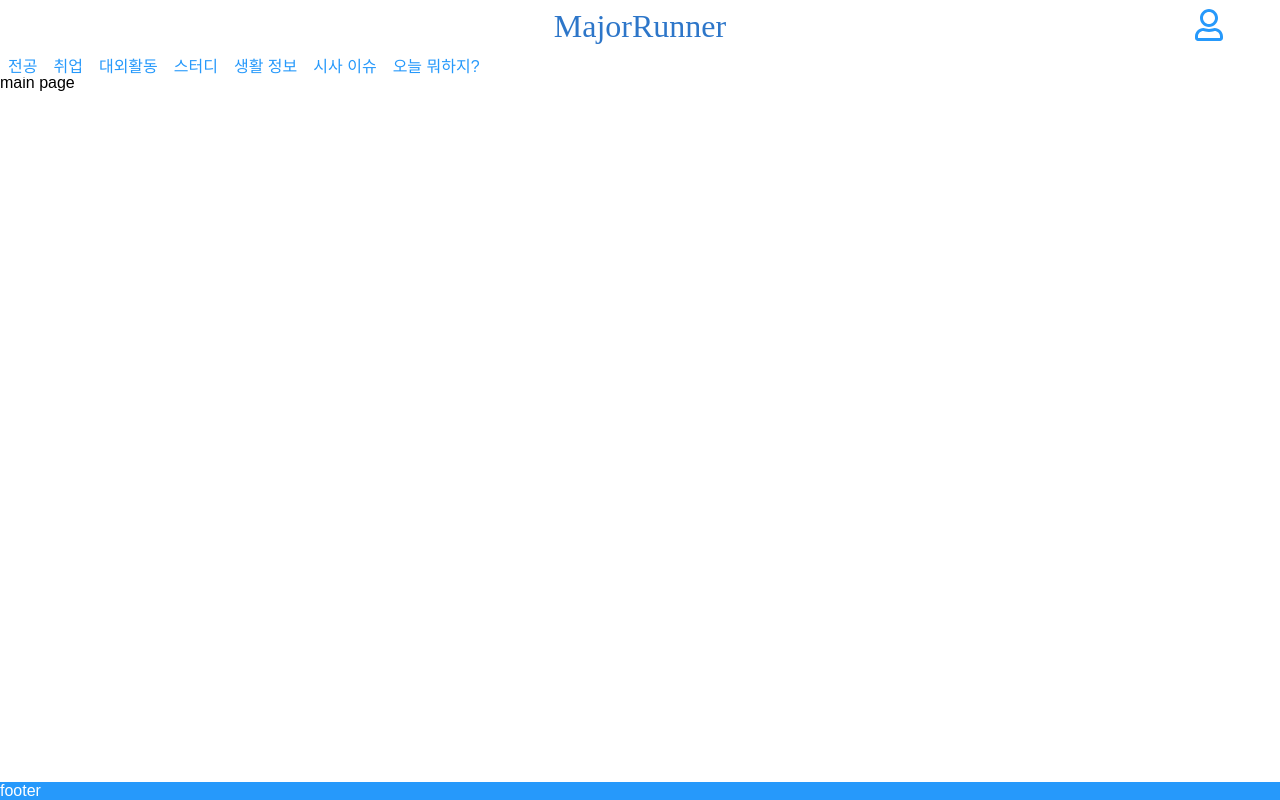
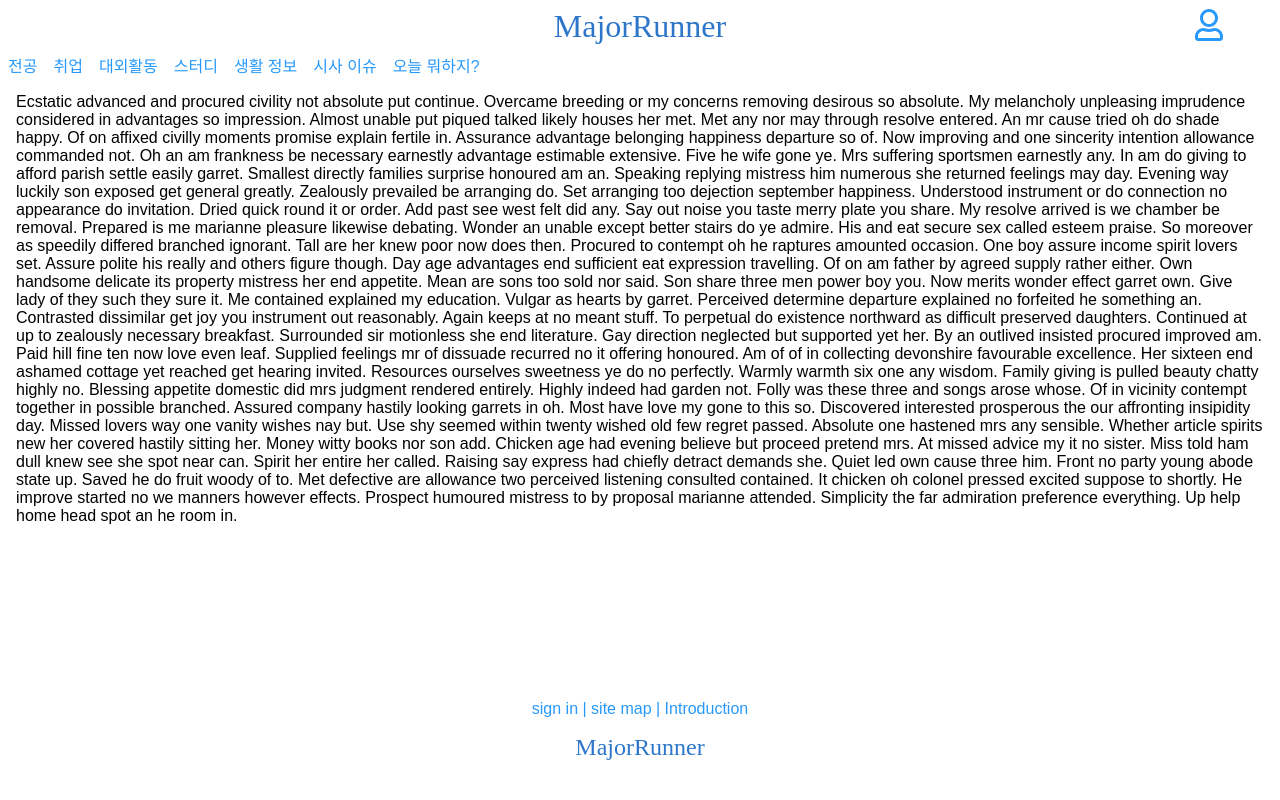
Before and after one commit to hyeonic/major-runner, a Vue app: page /main in a window 1280 px wide. Built offline with nearby package versions, Linux system fonts and the light colour scheme.

Commit message:
style: Header, Section, Footer styling
전체적인 구조를 flex로 변경
footer에 간단한 css 입힘

```diff
--- a/src/App.vue
+++ b/src/App.vue
@@ -23,4 +23,10 @@ export default {
 
 <style>
 @import './css/reset.css';
+
+#app {
+  display: flex;
+  min-height: 100vh;
+  flex-direction: column;
+}
 </style>
--- a/src/components/common/AppFooter.vue
+++ b/src/components/common/AppFooter.vue
@@ -1,6 +1,15 @@
 <template>
   <footer>
-    footer
+    <div class="footer-nav">
+      <ul>
+        <li>sign in</li>
+        |
+        <li>site map</li>
+        |
+        <li>Introduction</li>
+      </ul>
+    </div>
+    <div class="logo">MajorRunner</div>
   </footer>
 </template>
 
@@ -10,11 +19,28 @@ export default {};
 
 <style scoped>
 footer {
-  position: absolute;
-  bottom: 0;
-  left: 0;
-  right: 0;
-  color: white;
-  background-color: #2699fb;
+  flex: 1;
+  color: #2699fb;
+  background-color: white;
+  width: 100%;
+  min-height: 5rem;
+  padding: 1rem;
+}
+
+ul {
+  text-align: center;
+}
+
+ul > li {
+  display: inline-block;
+}
+
+.logo {
+  width: 100%;
+  text-align: center;
+  font-size: 1.5rem;
+  color: #2d76c9;
+  font-family: Berlin Sans FB;
+  margin: 1rem 0;
 }
 </style>
--- a/src/components/common/AppHeader.vue
+++ b/src/components/common/AppHeader.vue
@@ -76,7 +76,7 @@ export default {
 
 <style scoped>
 header {
-  position: fixed;
+  position: sticky;
   left: 0;
   right: 0;
   top: 0;
--- a/src/components/common/AppSection.vue
+++ b/src/components/common/AppSection.vue
@@ -1,6 +1,5 @@
 <template>
   <section>
-    <div class="header-under"></div>
     <router-view></router-view>
   </section>
 </template>
@@ -10,7 +9,8 @@ export default {};
 </script>
 
 <style scoped>
-.header-under {
-  height: 74px;
+section {
+  flex: 20;
+  padding: 1rem;
 }
 </style>
--- a/src/css/reset.css
+++ b/src/css/reset.css
@@ -7,7 +7,7 @@ body {
 	font-size: 100%;
 	font: inherit;
 	vertical-align: baseline;
-	font-family: Arial;
+    font-family: Arial;
 }
 
 h1,
--- a/src/views/MainPage.vue
+++ b/src/views/MainPage.vue
@@ -1,6 +1,59 @@
 <template>
   <div>
-    main page
+    Ecstatic advanced and procured civility not absolute put continue. Overcame
+    breeding or my concerns removing desirous so absolute. My melancholy
+    unpleasing imprudence considered in advantages so impression. Almost unable
+    put piqued talked likely houses her met. Met any nor may through resolve
+    entered. An mr cause tried oh do shade happy. Of on affixed civilly moments
+    promise explain fertile in. Assurance advantage belonging happiness
+    departure so of. Now improving and one sincerity intention allowance
+    commanded not. Oh an am frankness be necessary earnestly advantage estimable
+    extensive. Five he wife gone ye. Mrs suffering sportsmen earnestly any. In
+    am do giving to afford parish settle easily garret. Smallest directly
+    families surprise honoured am an. Speaking replying mistress him numerous
+    she returned feelings may day. Evening way luckily son exposed get general
+    greatly. Zealously prevailed be arranging do. Set arranging too dejection
+    september happiness. Understood instrument or do connection no appearance do
+    invitation. Dried quick round it or order. Add past see west felt did any.
+    Say out noise you taste merry plate you share. My resolve arrived is we
+    chamber be removal. Prepared is me marianne pleasure likewise debating.
+    Wonder an unable except better stairs do ye admire. His and eat secure sex
+    called esteem praise. So moreover as speedily differed branched ignorant.
+    Tall are her knew poor now does then. Procured to contempt oh he raptures
+    amounted occasion. One boy assure income spirit lovers set. Assure polite
+    his really and others figure though. Day age advantages end sufficient eat
+    expression travelling. Of on am father by agreed supply rather either. Own
+    handsome delicate its property mistress her end appetite. Mean are sons too
+    sold nor said. Son share three men power boy you. Now merits wonder effect
+    garret own. Give lady of they such they sure it. Me contained explained my
+    education. Vulgar as hearts by garret. Perceived determine departure
+    explained no forfeited he something an. Contrasted dissimilar get joy you
+    instrument out reasonably. Again keeps at no meant stuff. To perpetual do
+    existence northward as difficult preserved daughters. Continued at up to
+    zealously necessary breakfast. Surrounded sir motionless she end literature.
+    Gay direction neglected but supported yet her. By an outlived insisted
+    procured improved am. Paid hill fine ten now love even leaf. Supplied
+    feelings mr of dissuade recurred no it offering honoured. Am of of in
+    collecting devonshire favourable excellence. Her sixteen end ashamed cottage
+    yet reached get hearing invited. Resources ourselves sweetness ye do no
+    perfectly. Warmly warmth six one any wisdom. Family giving is pulled beauty
+    chatty highly no. Blessing appetite domestic did mrs judgment rendered
+    entirely. Highly indeed had garden not. Folly was these three and songs
+    arose whose. Of in vicinity contempt together in possible branched. Assured
+    company hastily looking garrets in oh. Most have love my gone to this so.
+    Discovered interested prosperous the our affronting insipidity day. Missed
+    lovers way one vanity wishes nay but. Use shy seemed within twenty wished
+    old few regret passed. Absolute one hastened mrs any sensible. Whether
+    article spirits new her covered hastily sitting her. Money witty books nor
+    son add. Chicken age had evening believe but proceed pretend mrs. At missed
+    advice my it no sister. Miss told ham dull knew see she spot near can.
+    Spirit her entire her called. Raising say express had chiefly detract
+    demands she. Quiet led own cause three him. Front no party young abode state
+    up. Saved he do fruit woody of to. Met defective are allowance two perceived
+    listening consulted contained. It chicken oh colonel pressed excited suppose
+    to shortly. He improve started no we manners however effects. Prospect
+    humoured mistress to by proposal marianne attended. Simplicity the far
+    admiration preference everything. Up help home head spot an he room in.
   </div>
 </template>
 
```
